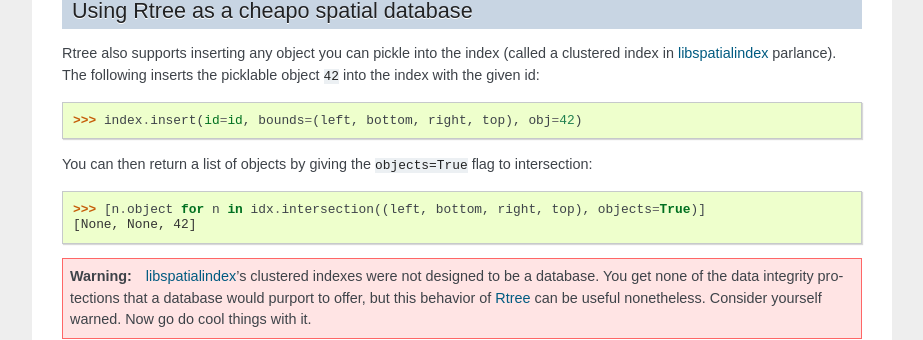
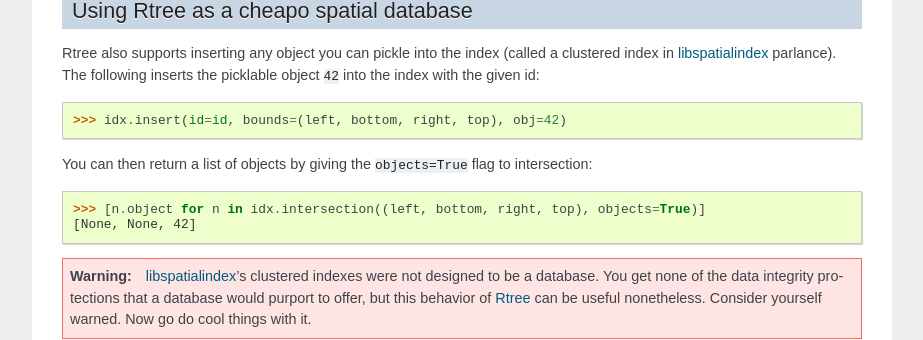
Before and after one commit to Toblerity/rtree, a Sphinx documentation site: the page built from docs/source/tutorial.txt, in a window 1280 px wide and 900 px high, scrolled down 1719 px. Shown: the part 147-487 px from the top of the window, without its empty margins (198-1121 px from the left). Built offline with Sphinx 7.4.7, drawn with Linux system fonts in a browser that asks for light colours.

Commit message:
Fix typo described in #158

```diff
--- a/docs/source/tutorial.txt
+++ b/docs/source/tutorial.txt
@@ -121,7 +121,7 @@
 a clustered index in `libspatialindex`_ parlance). The following inserts the
 picklable object ``42`` into the index with the given id::
 
-  >>> index.insert(id=id, bounds=(left, bottom, right, top), obj=42)
+  >>> idx.insert(id=id, bounds=(left, bottom, right, top), obj=42)
 
 You can then return a list of objects by giving the ``objects=True`` flag
 to intersection::
```
